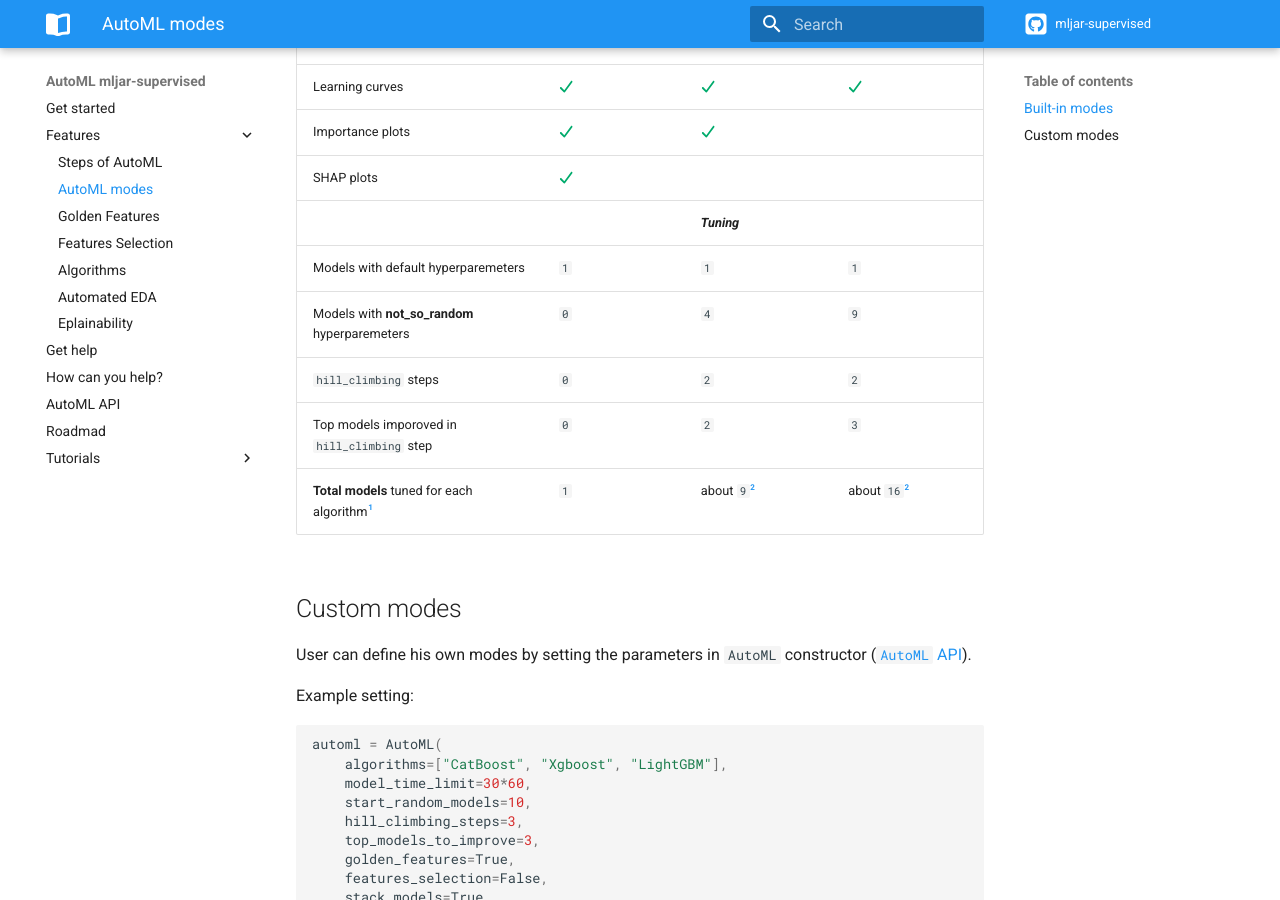
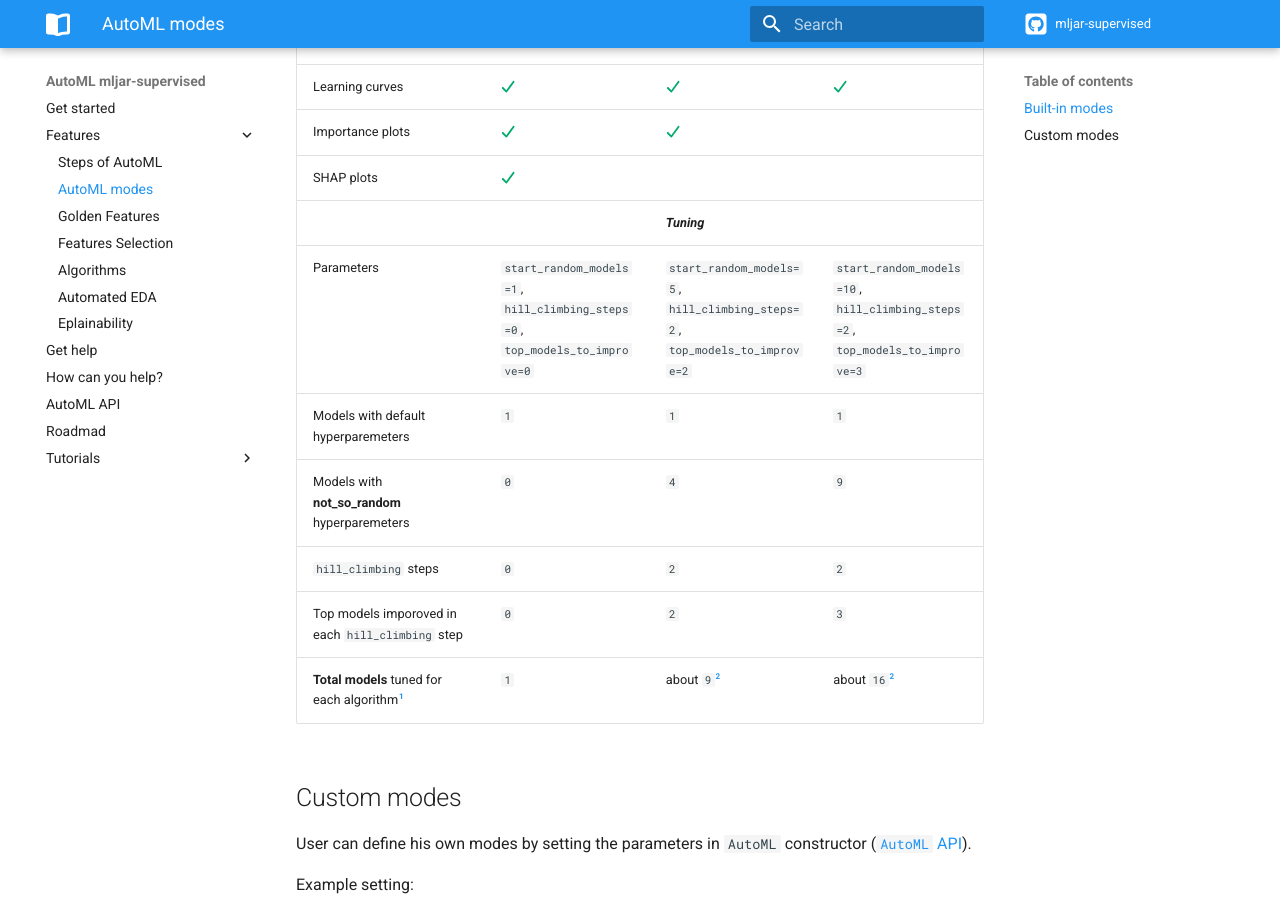
Before and after one commit to mljar/docs, an MkDocs documentation site: the page built from docs/features/modes.md, in a window 1280 px wide and 900 px high, scrolled down 1773 px. Built offline with MkDocs 1.6.1 and Material for MkDocs 9.7.7, drawn with Linux system fonts in a browser that asks for light colours; comment, search, counter and statistics services are not loaded.

Commit message:
update automl modes and API section :memo:

```diff
--- a/docs/features/modes.md
+++ b/docs/features/modes.md
@@ -44,10 +44,11 @@ There are 3 built-in modes available in `AutoML`:
 |Importance   plots|:fontawesome-solid-check:{: .green } |:fontawesome-solid-check:{: .green } ||
 |SHAP   plots|:fontawesome-solid-check:{: .green } |||
 | | |***Tuning***||
+|Parameters |`start_random_models=1`, `hill_climbing_steps=0`, `top_models_to_improve=0` |`start_random_models=5`, `hill_climbing_steps=2`, `top_models_to_improve=2`|`start_random_models=10`, `hill_climbing_steps=2`, `top_models_to_improve=3`|
 |Models with default hyperparemeters | `1`|`1`|`1`|
 |Models with **not_so_random** hyperparemeters | `0` |`4`|`9`|
 |`hill_climbing` steps | `0`|`2`|`2`|
-|Top models imporoved in `hill_climbing` step | `0`|`2`|`3`|
+|Top models imporoved in each `hill_climbing` step | `0`|`2`|`3`|
 |**Total models** tuned for each algorithm[^1] | `1`|about `9`[^2]|about `16`[^2]|
 
 
```
Also changed, not shown: README.md (+6 -0 lines).
